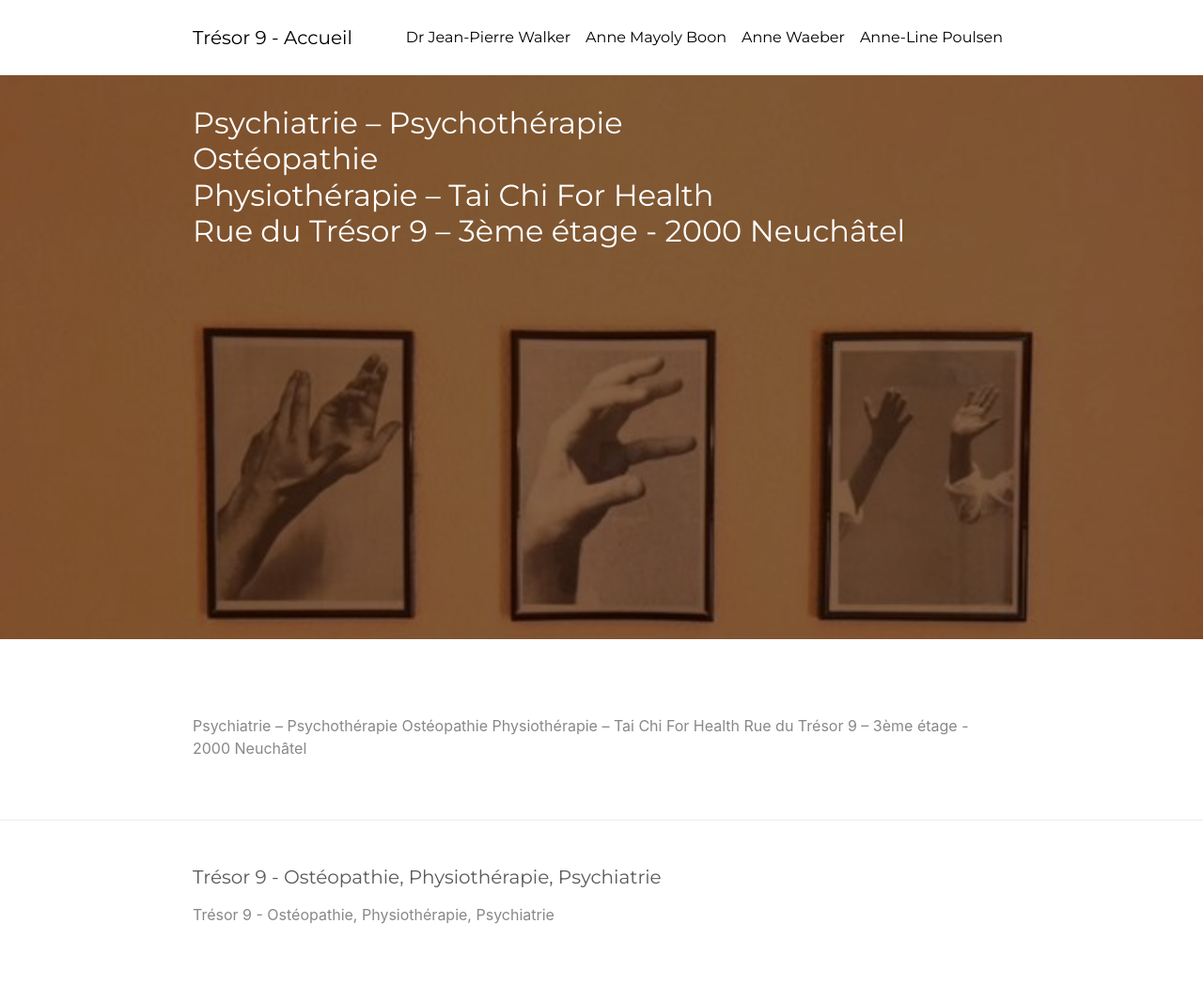
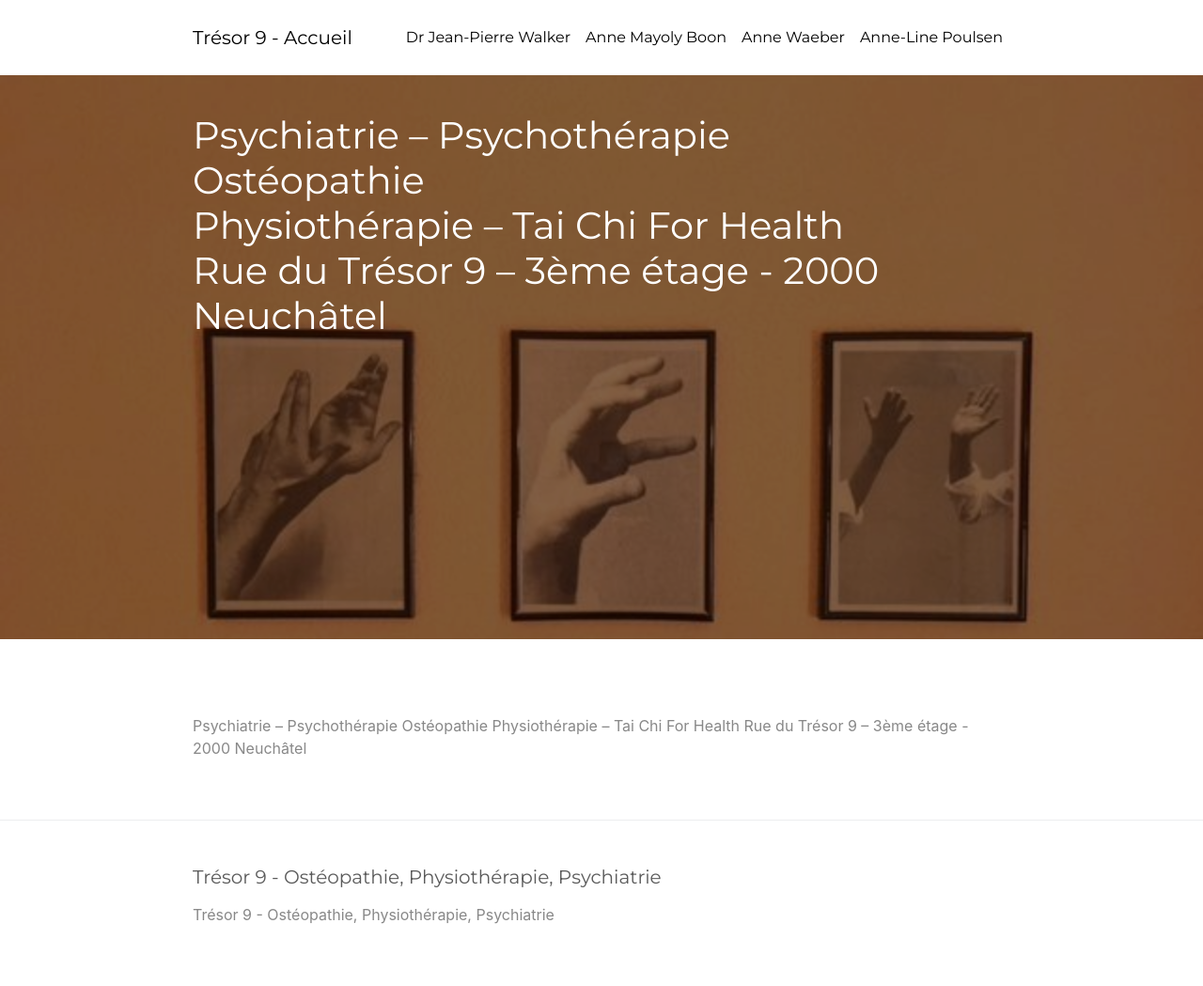
Before and after one commit to tresor9/tresor9, a Jekyll site: the page built from index.md, in a window 1280 px wide. Shown: the whole page at 94% size. Built offline with Jekyll 4.4.1, drawn with Linux system fonts in a browser that asks for light colours.

```diff
--- a/assets/main.scss
+++ b/assets/main.scss
@@ -43,18 +43,18 @@
     h1 {
         margin-top: 1em;
         margin-bottom: 1em;
-        font-size: 1em;
-        @include media-breakpoint-up(sm) { font-size: 1em; }
-        @include media-breakpoint-up(md) { font-size: 1.5em; }
-        @include media-breakpoint-up(lg) { font-size: 1.5em; }
-        @include media-breakpoint-up(xl) { font-size: 2em; }
+        font-size: 2em;
+        @include media-breakpoint-up(sm) { font-size: 1.5em; }
+        @include media-breakpoint-up(md) { font-size: 2em; }
+        @include media-breakpoint-up(lg) { font-size: 2em; }
+        @include media-breakpoint-up(xl) { font-size: 2.5em; }
     }
 }
 
 .navbar {
 
     background-color: white;
-    height: 5em;
+    min-height: 5em;
     padding-top: 0em;
     padding-bottom: 0em;
 
```
Also changed, not shown: 2 other files.
